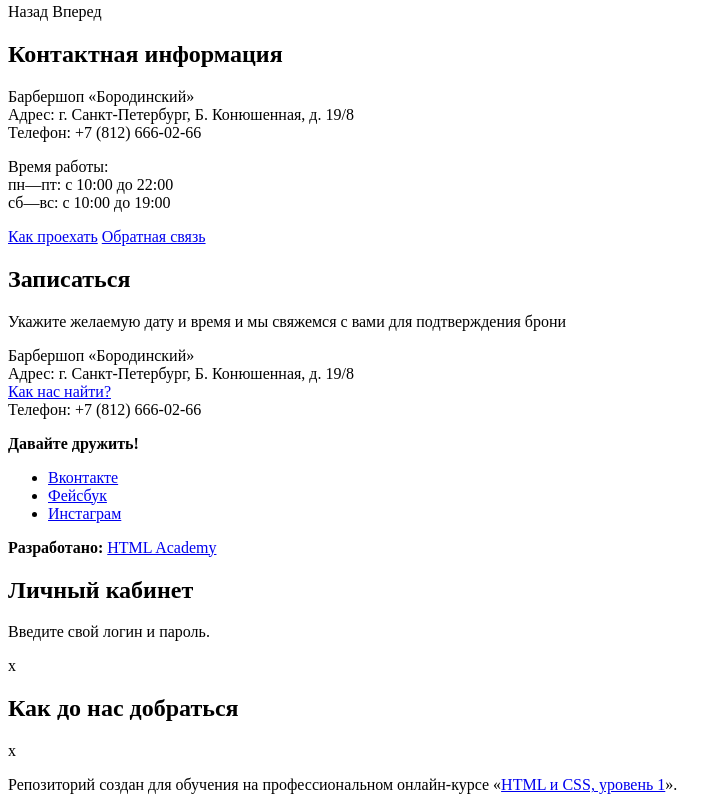
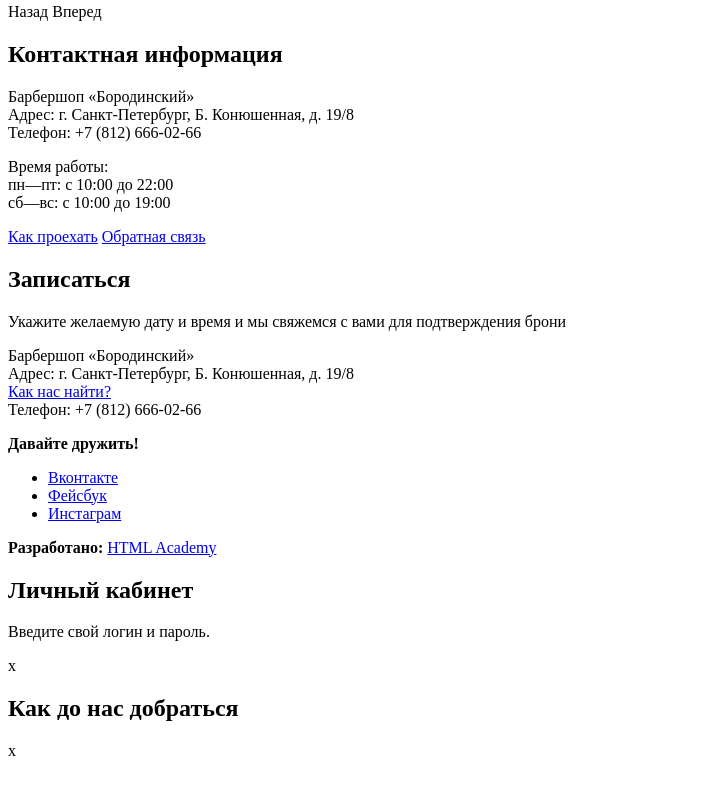
Before and after one commit to SabadashVS/894583-barbershop-24, a plain HTML site: page index.html in a window 1280 px wide. Shown: the part 825-1635 px from the top of the page, without its empty margins (0-727 px from the left). After the commit the page ends 1593 px from the top, so only its background shows below. Drawn offline with Linux system fonts and the light colour scheme.

Commit message:
Revert "исправлено"
This reverts commit 6d82b27cf293b10cc9cdb8502416fc327efae9e1.

```diff
--- a/index.html
+++ b/index.html
@@ -2,7 +2,7 @@
 <html lang="ru">
   <head>
     <meta charset="utf-8">
-    <title>HTML Academy: Барбершоп</title>
+    <title>Барбершоп «Бородинский»</title>
   </head>
   <body>
       <header class="main-header">
@@ -122,6 +122,5 @@
         <h2 class="visually-hidden">Как до нас добраться</h2>
         <span class="modal-close">x</span>
       </section>
-      <p>Репозиторий создан для обучения на профессиональном онлайн‑курсе «<a href="https://htmlacademy.ru/intensive/htmlcss">HTML и CSS, уровень 1</a>».</p>
     </body>
 </html>
```
